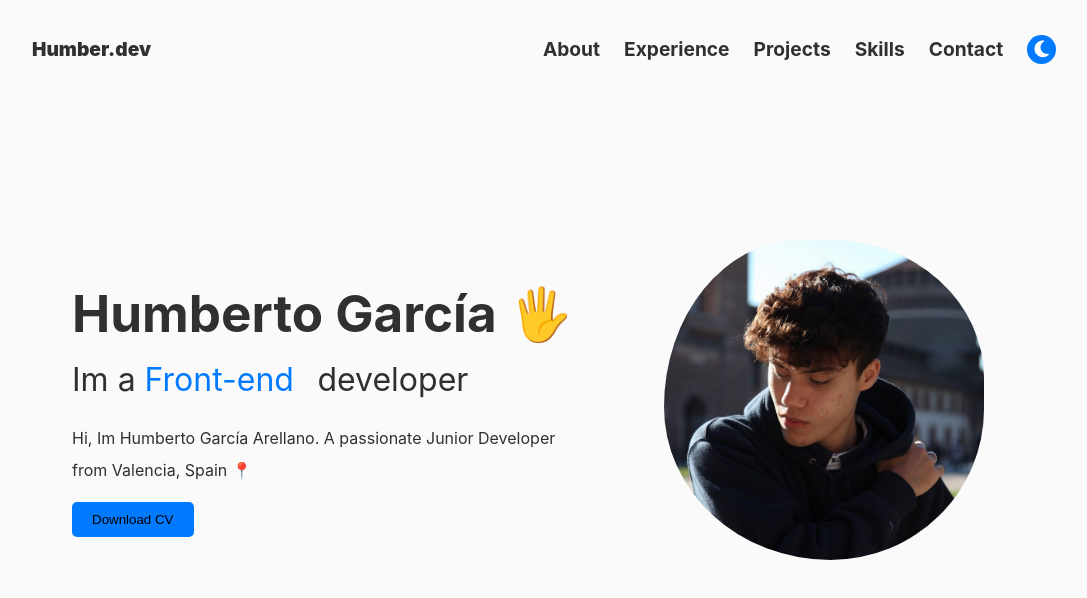
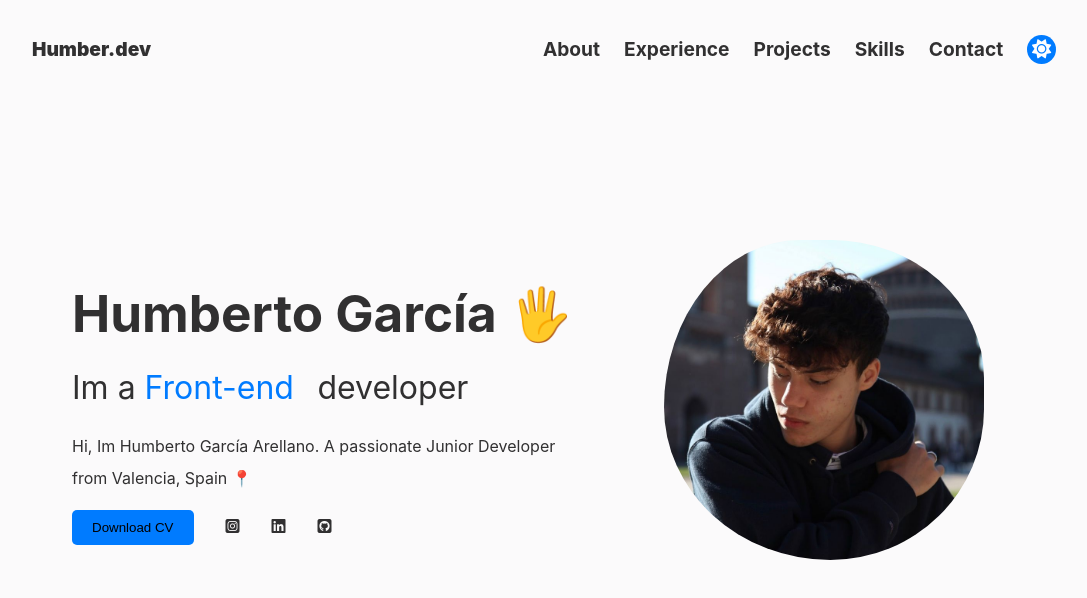
Before and after one commit to humberDEV/portfolio-web, a React (Vite) app: page / in a window 1280 px wide. Shown: the top 598 px of the page, without its empty margins (112-1199 px from the left). Built offline with nearby package versions, Linux system fonts and the light colour scheme.

Commit message:
:moon: dark mode implemented

```diff
--- a/package.json
+++ b/package.json
@@ -21,6 +21,7 @@
     "eslint-plugin-react": "^7.32.2",
     "eslint-plugin-react-hooks": "^4.6.0",
     "eslint-plugin-react-refresh": "^0.4.3",
+    "rome": "12.1.3",
     "vite": "^4.4.5"
   }
 }
--- a/src/components/landing.jsx
+++ b/src/components/landing.jsx
@@ -1,31 +1,45 @@
-import '../styles/landing.css';
-import { useEffect } from 'react';
+import { useEffect } from "react";
+import "../styles/landing.css";
 
 const imItems = ["Fullstack.", "Front-end.", "Back-end."];
 
 export default function Landing() {
 	useEffect(() => {
-    const targetElement = document.getElementById('im-text');
+		const targetElement = document.getElementById("im-text");
 		consoleText(imItems, targetElement);
 	}, []);
 
 	return (
-    <div className="landing-container">
+		<section id="landing" className="landing-container">
 			<div className="text-container">
-        <h1 id='landing'>Humberto García 🖐</h1>
+				<h1>Humberto García 🖐</h1>
 				<h2>
-          Im a <span id='im-text' className='im-text'></span><span className='console'>&#95;</span> developer
+					Im a <span id="im-text" className="im-text" />
+					<span className="console">&#95;</span> developer
 				</h2>
-        <p>Hi, Im Humberto García Arellano. A passionate Junior Developer from Valencia, Spain 📍</p>
-        <div className="buttons">
-          {/* Agrega más botones aquí */}
+				<p>
+					Hi, Im Humberto García Arellano. A passionate Junior Developer from
+					Valencia, Spain 📍
+				</p>
+
+				<div className="media-buttons">
+					{/* rome-ignore lint/a11y/useButtonType: <explanation> */}
+					<button className="download-button">Download CV</button>
+					<a href="https://www.instagram.com/humber.gs/">
+						<i className="fa-brands fa-square-instagram" />
+					</a>
+					<a href="https://www.linkedin.com/in/humberto-garcia-arellano-8138a327a/">
+						<i className="fa-brands fa-linkedin" />
+					</a>
+					<a href="https://github.com/humberDEV">
+						<i className="fa-brands fa-square-github" />
+					</a>
 				</div>
-        <button className="download-button">Download CV</button>
 			</div>
 			<div className="image-container">
-        <img src="./profile_pic.jpeg" alt="Foto de perfil"/>
+				<img src="./profile_pic.jpeg" alt="Foto de perfil" />
 			</div>
-    </div>
+		</section>
 	);
 }
 
@@ -35,11 +49,11 @@ function consoleText(words, target) {
 	let x = 1;
 	let waiting = false;
 
-  const interval = setInterval(function() {
+	const interval = setInterval(function () {
 		if (letterCount === 0 && waiting === false) {
 			waiting = true;
-      target.innerHTML = '';
-      window.setTimeout(function() {
+			target.innerHTML = "";
+			window.setTimeout(function () {
 				wordIndex = (wordIndex + 1) % words.length;
 				x = 1;
 				letterCount += x;
@@ -47,7 +61,7 @@ function consoleText(words, target) {
 			}, 2000);
 		} else if (letterCount === words[wordIndex].length && waiting === false) {
 			waiting = true;
-      window.setTimeout(function() {
+			window.setTimeout(function () {
 				x = -1;
 				letterCount += x;
 				waiting = false;
--- a/src/components/navbar.jsx
+++ b/src/components/navbar.jsx
@@ -1,52 +1,74 @@
-import { useState } from 'react'
-import '../styles/navbar.css'
+import { useState } from "react";
+import "../styles/navbar.css";
 
-const navItems = [{
+const navItems = [
+	{
 		name: "About",
-    href: "#about"
+		href: "#about",
 	},
 	{
 		name: "Experience",
-    href: "#experience"
+		href: "#experience",
 	},
 	{
 		name: "Projects",
-    href: "#projects"
+		href: "#projects",
 	},
 	{
 		name: "Skills",
-    href: "#skills"
+		href: "#skills",
 	},
 	{
 		name: "Contact",
-    href: "#contact"
-}]
+		href: "#contact",
+	},
+];
 
+export const COLOR_THEME_LOCALSTORAGE_KEY = "color__theme";
+
+const setColorStatus = (color) => {
+	localStorage.setItem(COLOR_THEME_LOCALSTORAGE_KEY, color);
+};
+
+const getColorStatus = () => {
+	return localStorage.getItem(COLOR_THEME_LOCALSTORAGE_KEY);
+};
 
 export default function Navbar() {
-    const [buttonMode, setButtonMode] = useState("fa-solid fa-moon");
+	const [colorTheme, setColorTheme] = useState(getColorStatus());
 
-    const toggleButtonMode = () => {
-      if (buttonMode === "fa-solid fa-moon") {
-        setButtonMode("fa-solid fa-sun");
-      } else {
-        setButtonMode("fa-solid fa-moon");
-      }
+	console.log(colorTheme);
+
+	const toggleDarkMode = () => {
+		const newTheme = colorTheme === "dark" ? "light" : "dark";
+		setColorTheme(newTheme);
+		setColorStatus(newTheme);
+		document.body.setAttribute("data-theme", newTheme);
 	};
 
 	return (
-      <header className='header'>
+		<header>
 			<nav className="nav-container">
-          <a href="#landing" className='nav-logo'>Humber.dev</a>
+				<a href="#landing" className="nav-logo">
+					Humber.dev
+				</a>
 				<div className="nav-menu">
 					<ul>
-              {navItems.map(navItem => (
+						{navItems.map((navItem) => (
 							<li key={navItem.name}>
-                  <a className='list-item' href={navItem.href}>{navItem.name}</a>
+								<a className="list-item" href={navItem.href}>
+									{navItem.name}
+								</a>
 							</li>
 						))}
-              <li className='switch-button' onClick={toggleButtonMode}>
-                <i className={buttonMode}></i>
+						{/* rome-ignore lint/a11y/useKeyWithClickEvents: <explanation> */}
+						<li className="switch-button" onClick={toggleDarkMode}>
+							<i
+								id="buttonMode"
+								className={
+									colorTheme === "dark" ? "fa-solid fa-moon" : "fa-solid fa-sun"
+								}
+							/>
 						</li>
 					</ul>
 				</div>
--- a/src/main.jsx
+++ b/src/main.jsx
@@ -1,11 +1,12 @@
-import ReactDOM from 'react-dom/client'
-import {App} from './main/App.jsx'
-import './styles/index.css'
+import ReactDOM from "react-dom/client";
+import { COLOR_THEME_LOCALSTORAGE_KEY } from "./components/navbar.jsx";
+import { App } from "./main/App.jsx";
+import "./styles/index.css";
 
-const root = ReactDOM.createRoot(document.getElementById('root'))
+const root = ReactDOM.createRoot(document.getElementById("root"));
+document.body.setAttribute(
+	"data-theme",
+	localStorage.getItem(COLOR_THEME_LOCALSTORAGE_KEY),
+);
 
-root.render(
-  <>
-    <App />
-  </>
-)
+root.render(<App />);
--- a/src/styles/index.css
+++ b/src/styles/index.css
@@ -6,6 +6,7 @@
 
   --background-color: #fbfafb;
   --text-color: #313031;
+  --transition-duration: 0.3s;
 
   font-synthesis: none;
   text-rendering: optimizeLegibility;
@@ -14,7 +15,14 @@
   -webkit-text-size-adjust: 100%;
 }
 
+[data-theme="dark"] {
+  --background-color: #202020;
+  --text-color: #fbfafb;
+}
+
 body {
+  transition: background-color var(--transition-duration),
+    color var(--transition-duration);
   background-color: var(--background-color);
   color: var(--text-color);
   padding: auto;
--- a/src/styles/landing.css
+++ b/src/styles/landing.css
@@ -3,6 +3,14 @@
   justify-content: center;
   align-items: center;
   height: 100vh;
+}
+
+button {
+  transition: 0.2s;
+}
+
+button:hover {
+  background-color: blue;
 }
 
 .text-container {
@@ -24,11 +32,12 @@ h2 {
   font-weight: 400;
 }
 
-.buttons {
+.media-buttons {
   display: flex;
-  flex-direction: column;
-  align-items: center;
-  gap: 10px;
+  flex-direction: row;
+  align-items: left;
+  gap: 2em;
+  margin-top: 1em;
 }
 
 .social-button,
@@ -78,15 +87,13 @@ h2 {
 }
 
 @keyframes profileAnimation {
-  0% {
+  0%,
+  100% {
     border-radius: 60% 40% 30% 70%/60% 30% 70% 40%;
   }
   50% {
     border-radius: 30% 60% 70% 40%/50% 60% 30% 60%;
   }
-  100% {
-    border-radius: 60% 40% 30% 70%/60% 30% 70% 40%;
-  }
 }
 
 @media screen and (max-width: 768px) {
--- a/src/styles/navbar.css
+++ b/src/styles/navbar.css
@@ -8,8 +8,8 @@
   display: flex;
   justify-content: space-between;
   align-items: center;
-  background-color: var(--background-color);
   z-index: 100;
+  background-color: var(--background);
 }
 
 .nav-logo {
@@ -34,6 +34,10 @@ ul {
   justify-content: flex-end;
 }
 
+#buttonMode {
+  color: white;
+}
+
 a:hover,
 .list-item:hover {
   transition: 0.3s all;
@@ -54,7 +58,6 @@ a:hover,
   width: 1.5em;
   height: 1.5em;
   background-color: #007bff;
-  color: #fff;
   border-radius: 50%;
   transition: all 0.5s;
 }
```
Also changed, not shown: rome.json (added, +50 -0 lines), src/main/App.jsx (+11 -12 lines), 1 other file (tests, documents, lock files or other folders). Lines whose indentation alone changed are shown as unchanged.
